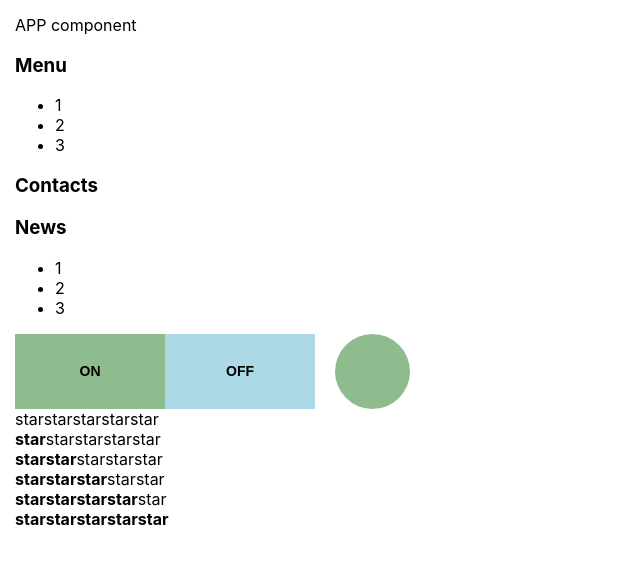
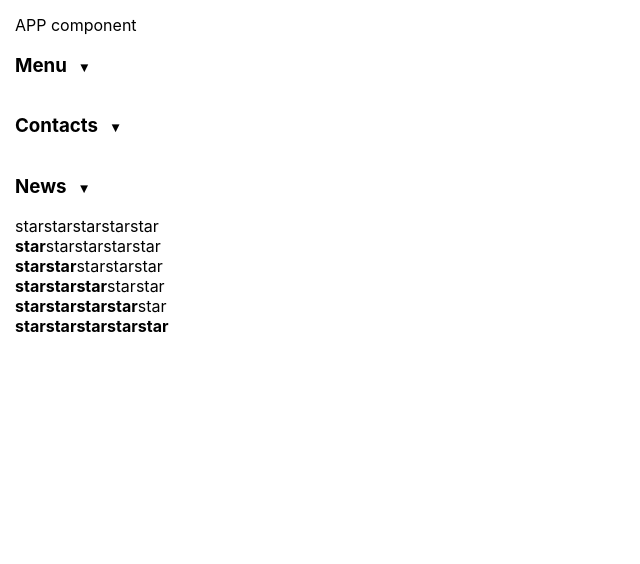
Before and after one commit to kkapchin/kbzd, a React (Create React App) app: page / in a window 1280 px wide. Shown: the top 564 px of the page, without its empty margins (0-640 px from the left). Built offline with nearby package versions, Linux system fonts and the light colour scheme.

Commit message:
toggle for accordion body

```diff
--- a/src/App.tsx
+++ b/src/App.tsx
@@ -1,28 +1,23 @@
 import './App.css';
 import Accordion from "./components/Accordion/Accordion";
 import Rating from "./components/Rating/Rating";
-import ToggleSwitch from "./components/ToggleSwitch/ToggleSwitch";
-import {useState} from "react";
 
 export default function App() {
-        const [isOn, setIsOn] = useState<boolean>(true);
+
     return (
         <div>
             APP component
             <Accordion
                 title={'Menu'}
-                isCollapsed={true}
             />
             <Accordion
                 title={'Contacts'}
-                isCollapsed={false}
             />
             <Accordion
                 title={'News'}
-                isCollapsed={true}
             />
 
-            <ToggleSwitch isOn={isOn} setIsOn={setIsOn}/>
+            {/*<ToggleSwitch isOn={isOn} setIsOn={setIsOn}/>*/}
             <Rating value={0}/>
             <Rating value={1}/>
             <Rating value={2}/>
--- /dev/null
+++ b/src/components/Accordion/Accordion.module.css
@@ -0,0 +1,6 @@
+/*button {*/
+/*    width: 5px;*/
+/*    height: 5px;*/
+/*    border-radius: 50%;*/
+/*    display: inline-block;*/
+/*}*/
--- a/src/components/Accordion/Accordion.tsx
+++ b/src/components/Accordion/Accordion.tsx
@@ -1,31 +1,22 @@
-type AccordionType = {
-    title: string
-    isCollapsed: boolean
-}
+import AccordionTitle from "./AccordionTitle/AccordionTitle";
+import AccordionBody from "./AccordionBody/AccordionBody";
+import {useState} from "react";
 
-type AccordionTitleType = {
+type PropsType = {
     title: string
 }
 
-export default function Accordion({title, isCollapsed}: AccordionType) {
+export default function Accordion({title}: PropsType) {
+
+    const [isCollapsed, setIsCollapsed] = useState(true);
+
     return (
         <>
-            <AccordionTitle title={title} />
-            {isCollapsed && <AccordionBody />}
+            <AccordionTitle title={title}
+                            isCollapsed={isCollapsed}
+                            setIsCollapsed={setIsCollapsed}
+            />
+            {!isCollapsed && <AccordionBody/>}
         </>
     );
 }
-
-function AccordionTitle({title}: AccordionTitleType) {
-    return <h3>{title}</h3>
-}
-
-function AccordionBody() {
-    return (
-        <ul>
-            <li>1</li>
-            <li>2</li>
-            <li>3</li>
-        </ul>
-    );
-}
--- /dev/null
+++ b/src/components/Accordion/AccordionBody/AccordionBody.tsx
@@ -0,0 +1,9 @@
+export default function AccordionBody() {
+    return (
+        <ul>
+            <li>1</li>
+            <li>2</li>
+            <li>3</li>
+        </ul>
+    );
+}
--- /dev/null
+++ b/src/components/Accordion/AccordionTitle/AccordionTitle.module.css
@@ -0,0 +1,11 @@
+.title {
+    display: inline-block;
+}
+
+.toggle {
+    border: none;
+    background-color: transparent;
+    display: inline-block;
+    cursor: pointer;
+    margin-left: 5px;
+}
--- /dev/null
+++ b/src/components/Accordion/AccordionTitle/AccordionTitle.tsx
@@ -0,0 +1,27 @@
+import s from './AccordionTitle.module.css';
+
+type PropsType = {
+    title: string
+    isCollapsed: boolean
+    setIsCollapsed: (isCollapsed: boolean) => void
+}
+
+export default function AccordionTitle(props: PropsType) {
+
+    const {title, isCollapsed, setIsCollapsed} = props;
+
+    const onClickHandler = () => {
+        setIsCollapsed(!isCollapsed)
+    }
+
+    return (
+        <div>
+            <h3 className={s.title}>{title}</h3>
+            <button className={s.toggle}
+                    onClick={onClickHandler}
+            >
+                {isCollapsed ? '▼' : '▲'}
+            </button>
+        </div>
+    );
+}
```
